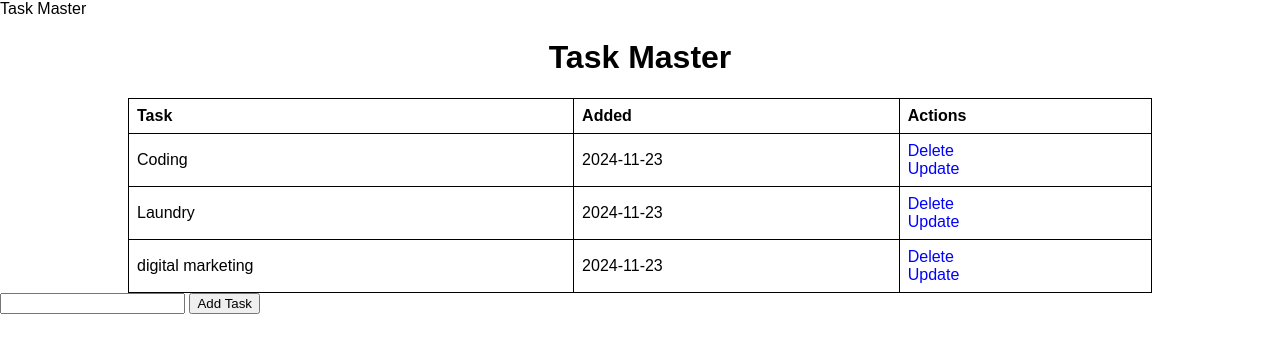
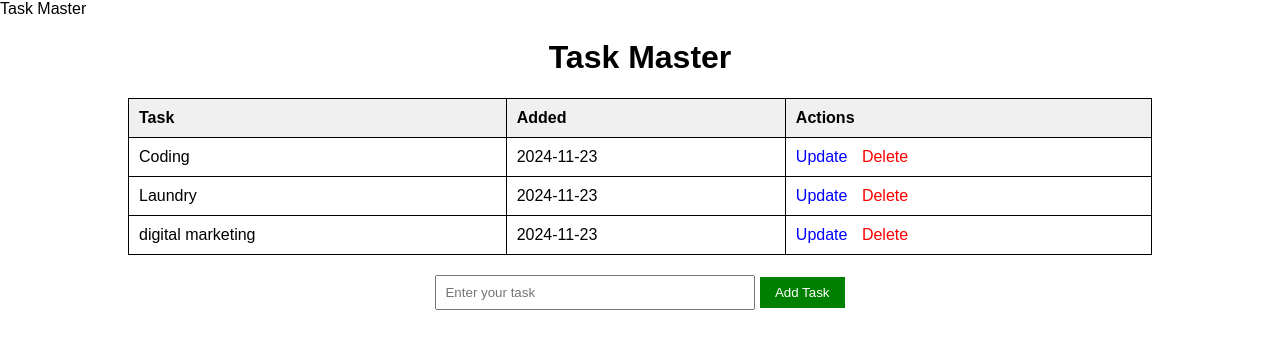
Before and after one commit to 98pato/Basic-flask-web-app, a Flask app: page / in a window 1280 px wide. Shown: the top 353 px of the page. Run offline with Flask 3, Linux system fonts and the light colour scheme.

Commit message:
Updated index.html

```diff
--- a/templates/index.html
+++ b/templates/index.html
@@ -5,36 +5,35 @@
 {% endblock %}
 
 {% block body %}
-<div class="content">
-    <h1 style="text-align: center">Task Master</h1>
+<div class="content" style="text-align: center;">
+    <h1>Task Master</h1>
+
     {% if tasks|length < 1 %}
-    <h4 style="text-align: center">There are no tasks. create one below!</h4>
-
+    <h4>There are no tasks. Create one below!</h4>
     {% else %}
-
-    <table style="border-collapse: collapse; width: 80%; margin: auto; text-align: left;">
+    <table style="border-collapse: collapse; width: 80%; margin: 20px auto; text-align: left;">
         <tr>
-            <th style="border: 1px solid black; padding: 8px;">Task</th>
-            <th style="border: 1px solid black; padding: 8px;">Added</th>
-            <th style="border: 1px solid black; padding: 8px;">Actions</th>
+            <th style="border: 1px solid black; padding: 10px; background-color: #f0f0f0;">Task</th>
+            <th style="border: 1px solid black; padding: 10px; background-color: #f0f0f0;">Added</th>
+            <th style="border: 1px solid black; padding: 10px; background-color: #f0f0f0;">Actions</th>
         </tr>
         {% for task in tasks %}
-            <tr>
-                <td style="border: 1px solid black; padding: 8px;">{{ task.content }}</td>
-                <td style="border: 1px solid black; padding: 8px;">{{ task.date_created.date()}}</td>
-                <td style="border: 1px solid black; padding: 8px;">
-                    <a href="/delete/{{task.id}}" style="color: blue; text-decoration: none;">Delete</a>
-                    <br>
-                    <a href="/update/{{task.id}}" style="color: blue; text-decoration: none;">Update</a>
-                </td>
-            </tr>
+        <tr>
+            <td style="border: 1px solid black; padding: 10px;">{{ task.content }}</td>
+            <td style="border: 1px solid black; padding: 10px;">{{ task.date_created.strftime('%Y-%m-%d') }}</td>
+            <td style="border: 1px solid black; padding: 10px;">
+                <a href="/update/{{ task.id }}" style="color: blue; text-decoration: none; margin-right: 10px;">Update</a>
+                <a href="/delete/{{ task.id }}" style="color: red; text-decoration: none;" onclick="return confirm('Are you sure you want to delete this task?');">Delete</a>
+            </td>
+        </tr>
         {% endfor %}
     </table>
     {% endif %}
 
-    <form action="/" method="POST">
-        <input type="text" name="content" id="content">
-        <input type="submit" value="Add Task">
+    <!-- Add Task Form -->
+    <form action="/" method="POST" style="margin: 20px auto;">
+        <input type="text" name="content" id="content" placeholder="Enter your task" required style="padding: 8px; width: 300px;">
+        <input type="submit" value="Add Task" style="padding: 8px 15px; background-color: green; color: white; border: none; cursor: pointer;">
     </form>
 </div>
 {% endblock %}
```
